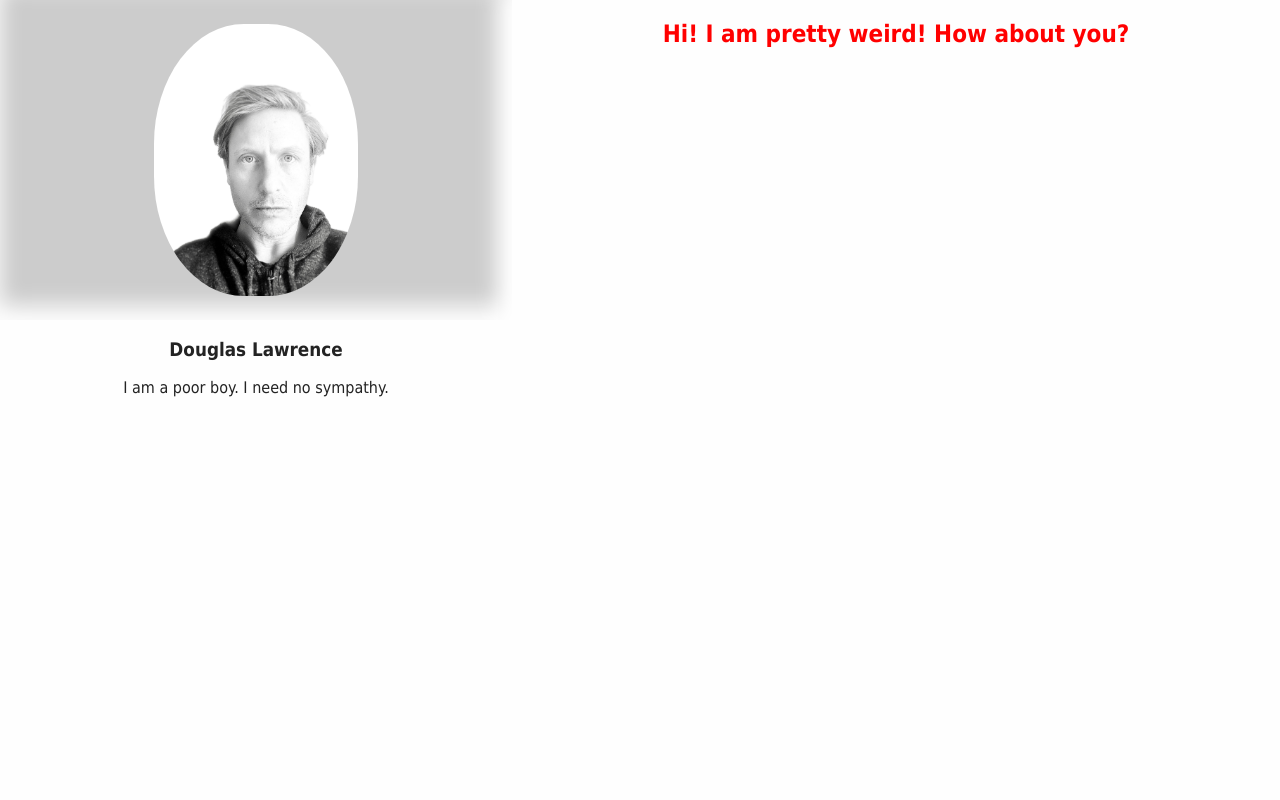
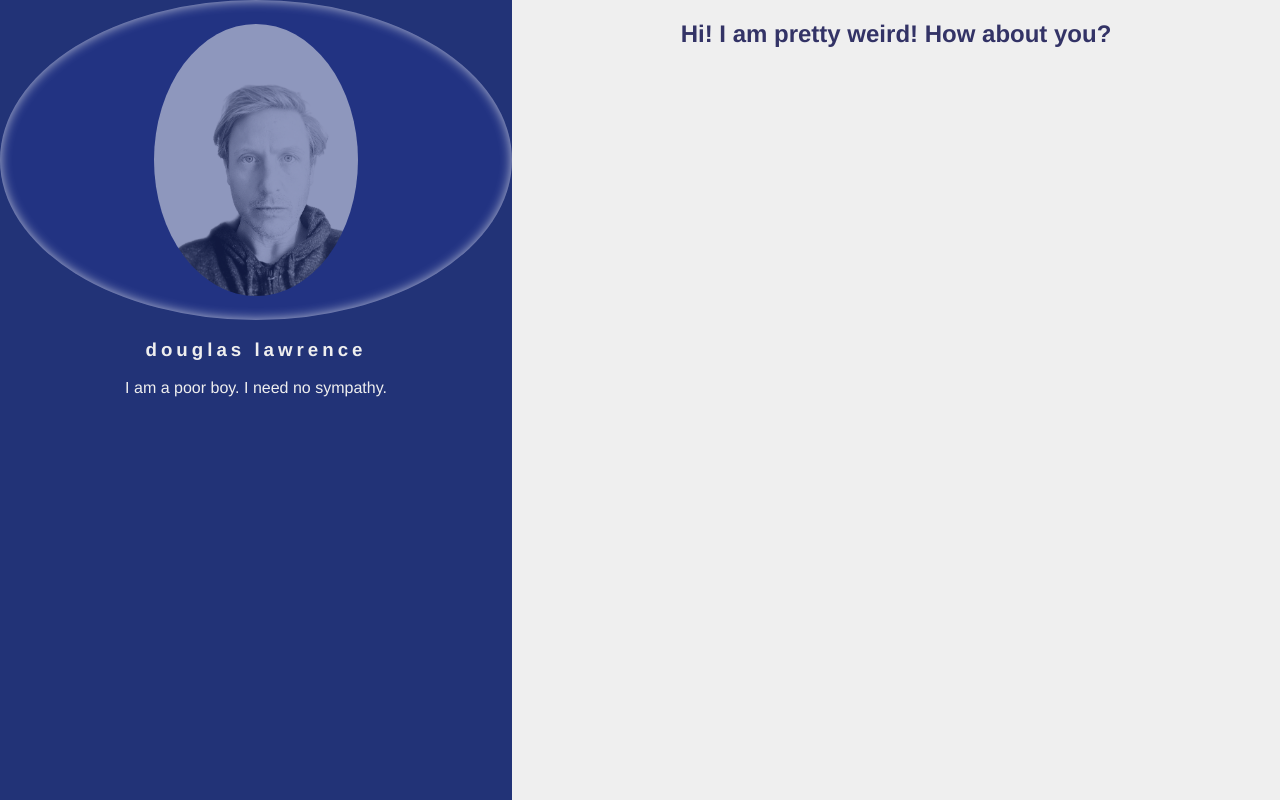
Before and after one commit to lawrend/urban-waddle-djl, a React (Create React App) app: page / in a window 1280 px wide. Built offline with nearby package versions, Linux system fonts and the light colour scheme.

Commit message:
fixed background for portrait

```diff
--- a/src/App.css
+++ b/src/App.css
@@ -2,7 +2,7 @@
   text-align: left;
   height: 100vh;
   width: 100vw;
-  font-family: 'tahoma';
+  font-family: 'helvetica';
 }
 
 .App-link {
--- a/src/components/BioBox.js
+++ b/src/components/BioBox.js
@@ -4,7 +4,7 @@ class BioBox extends Component {
   render() {
     return (
       <div className='bio-text'>
-      <h3>Douglas Lawrence</h3>
+      <h3 className='bio-text-title'>douglas lawrence</h3>
         I am a poor boy. I need no sympathy.</div>
     )
   }
--- a/src/css/base.css
+++ b/src/css/base.css
@@ -34,7 +34,7 @@
   }
 
   .right-bottom {
-    padding: 10px;
+    /* padding: 10px; */
     text-align: left;
   }
 
--- a/src/css/left-top.css
+++ b/src/css/left-top.css
@@ -2,7 +2,7 @@
   display: flex;
   flex-direction: column;
   width: 40%;
-  background-color: #fefefe;
+  background-color: #237;
   height: 100%;
   text-align: center;
 
@@ -14,21 +14,28 @@
   display: flex;
   justify-content: space-around;
   height: 40%;
-  background-color: #ccc;
+  /* background-color: #111188; */
+  background-color: #238;
+  opacity: 70%;
   width: 100%;
-  box-shadow: inset 0px -14px 22px #fefefe;
-  border-radius: 0 0 0 10;
+  box-shadow: inset 0px 0px 12px #fefefe;
+
+  border-radius: 50%;
 }
 
 .portrait {
-  border-radius: 44%;
+  border-radius: 50%;
   height: 85%;
+  align-self: center;
+  opacity: 70%;
 }
 
 .bio-text {
-  color: #232323;
+  color: #efefef;
 }
 
-img {
-  align-self: center;
+.bio-text-title {
+  letter-spacing: 4px;
+
+
 }
--- a/src/css/right-bottom.css
+++ b/src/css/right-bottom.css
@@ -2,13 +2,13 @@
   display: flex;
   justify-content: space-around;
   width: 60%;
-  background-color: #fefefe;
+  background-color: #efefef;
   height: 100%;
   text-align: center;
   /* box-shadow: 5px 5px 22px; */
-  box-shadow: -14px -10px 22px #fefefe;
+  /* box-shadow: -14px -10px 22px #fefefe; */
 }
 
 .intro-text {
-  color: red;
+  color: #336;
 }
```
Also changed, not shown: 1 other file (tests, documents, lock files or other folders).
